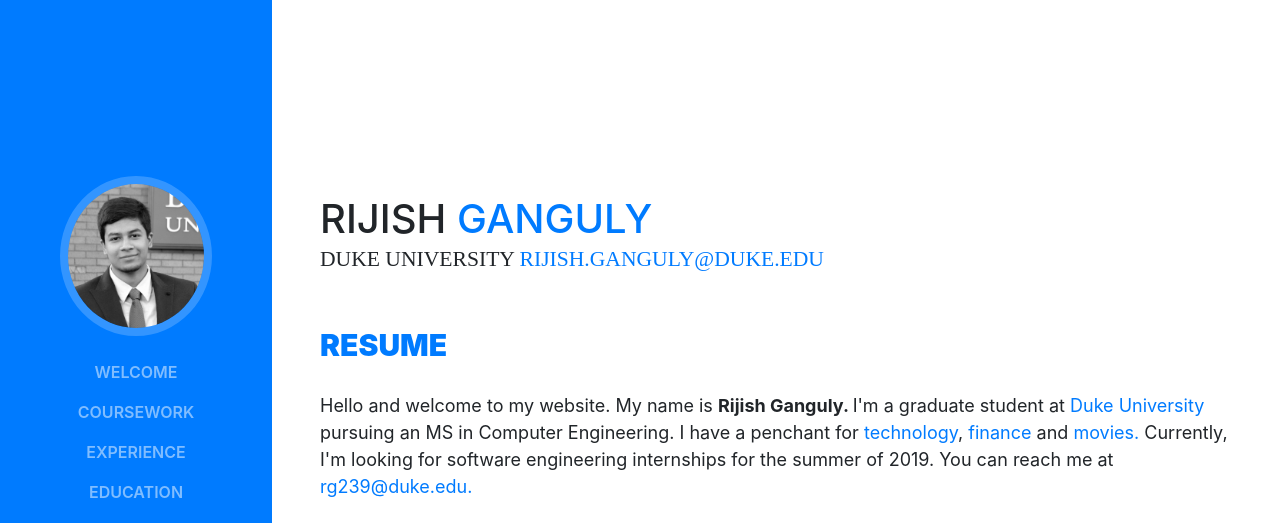
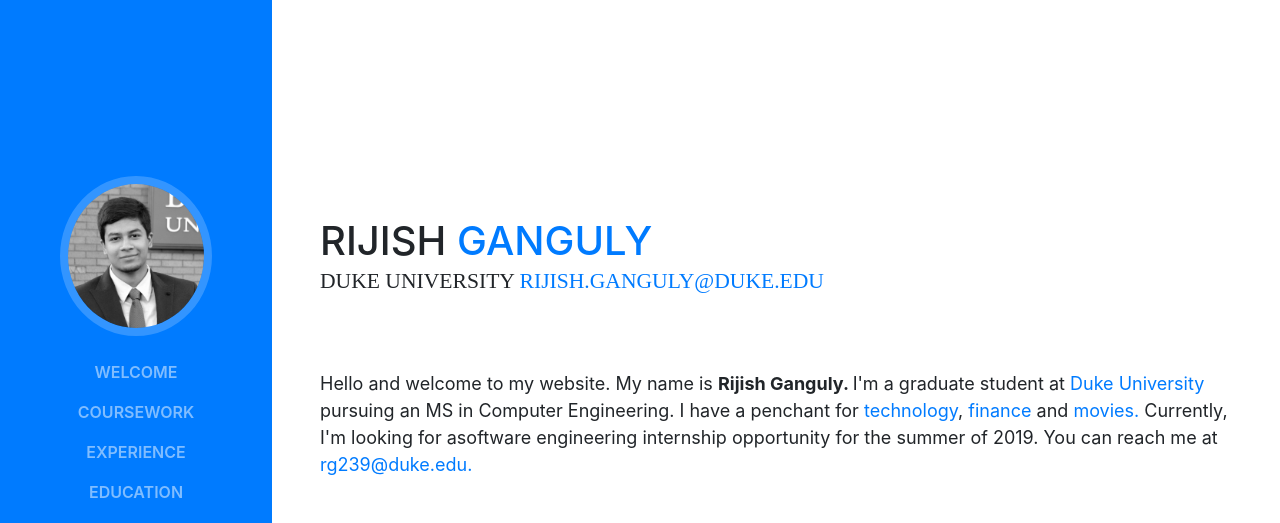
Before and after one commit to rijish45/rijish45.github.io, a website with bundled scripts: page index.html in a window 1280 px wide. Shown: the top 523 px of the page. Built offline with nearby package versions, Linux system fonts and the light colour scheme; a web font is replaced by a local one.

Commit message:
Removed resume

```diff
--- a/index.html
+++ b/index.html
@@ -77,12 +77,9 @@
           <div class="subheading mb-5">Duke University
             <a href="mailto:name@email.com">rijish.ganguly@duke.edu</a>
           </div>
-          <div id = "resume">
-            <strong> <a href="https://github.com/rijish45/rijish45.github.io/blob/master/assets/resume.pdf"> RESUME </a> </strong>
-          </div>
 
           <br>
-          <p class="mb-5"> Hello and welcome to my website. My name is <strong> Rijish Ganguly. </strong>  I'm a graduate student at <a href="https://www.duke.edu"> Duke University </a> pursuing an MS in Computer Engineering. I have a penchant for <a href="https://news.ycombinator.com/" target="_blank">technology</a>, <a href="https://www.investopedia.com/" target="_blank">finance </a> and <a href="https://www.imdb.com/chart/top" target="_blank">movies. </a> Currently, I'm looking for software engineering internships for the summer of 2019. You can reach me at <a href="mailto:rg239@duke.edu"> rg239@duke.edu. </a>  </p>
+          <p class="mb-5"> Hello and welcome to my website. My name is <strong> Rijish Ganguly. </strong>  I'm a graduate student at <a href="https://www.duke.edu"> Duke University </a> pursuing an MS in Computer Engineering. I have a penchant for <a href="https://news.ycombinator.com/" target="_blank">technology</a>, <a href="https://www.investopedia.com/" target="_blank">finance </a> and <a href="https://www.imdb.com/chart/top" target="_blank">movies. </a> Currently, I'm looking for asoftware engineering internship opportunity for the summer of 2019. You can reach me at <a href="mailto:rg239@duke.edu"> rg239@duke.edu. </a>  </p>
           <ul class="list-inline list-social-icons mb-0">
             <li class="list-inline-item">
               <a href="https://www.facebook.com/rijish45">
```
